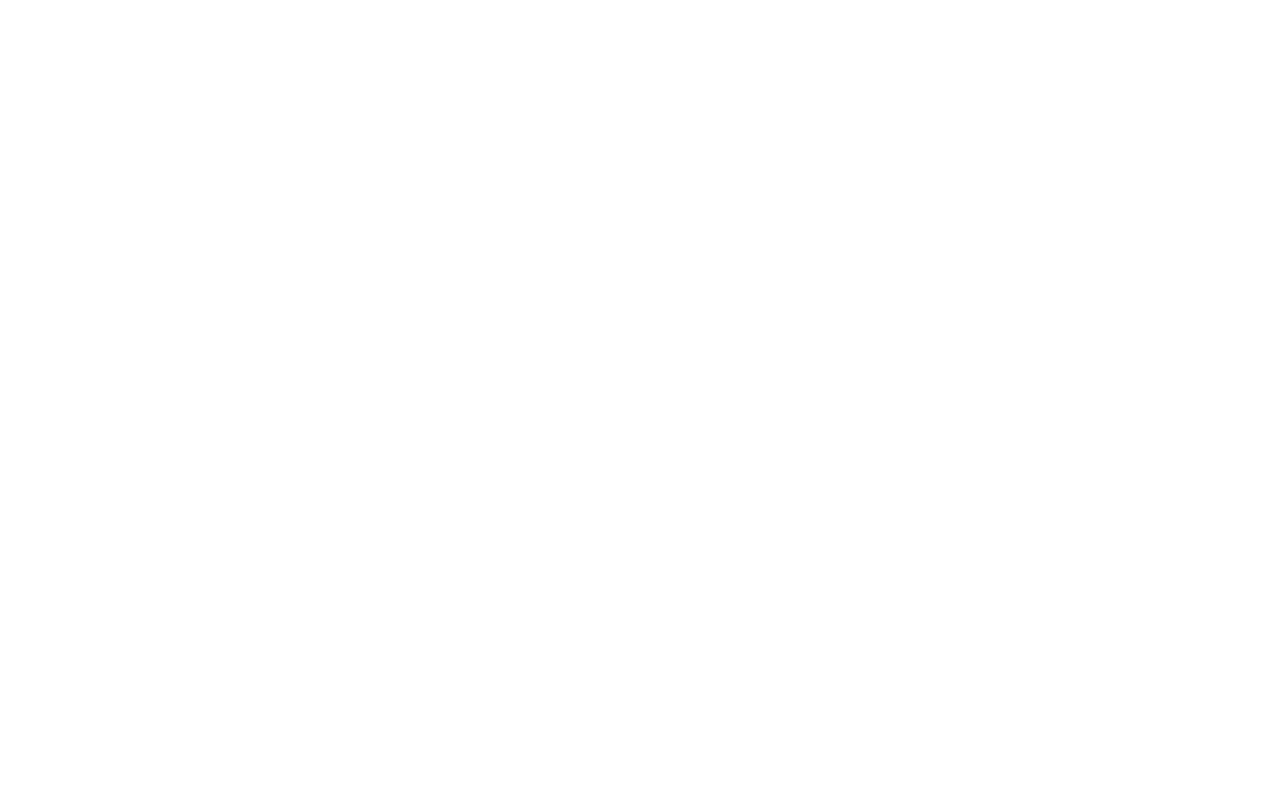
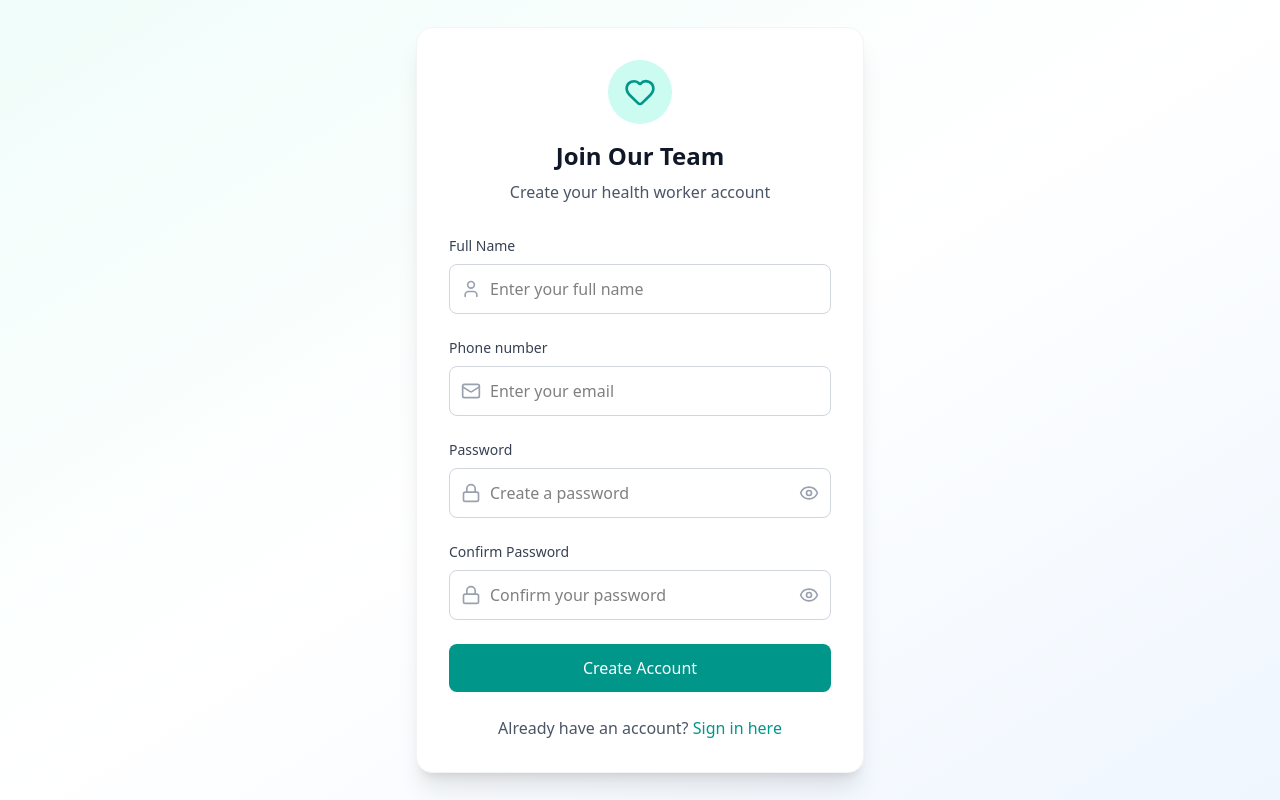
Before and after one commit to tuyishimejohnson/capstone-project, a React (Vite) app in the folder frontend/: page /signup in a window 1280 px wide. Before the commit this address had no page. Built offline with nearby package versions, Linux system fonts and the light colour scheme.

Commit message:
feat:add links for navigation

```diff
--- a/frontend/src/App.tsx
+++ b/frontend/src/App.tsx
@@ -47,6 +47,7 @@
       <Router>
         <Routes>
           <Route path="/" element={<LoginForm />} />
+          <Route path="/signup" element={<SignupForm />} />
           <Route path="/dashboard" element={<Dashboard />} />
         </Routes>
       </Router>
--- a/frontend/src/components/auth/LoginForm.tsx
+++ b/frontend/src/components/auth/LoginForm.tsx
@@ -2,7 +2,7 @@
 import { Eye, EyeOff, Mail, Lock, Heart } from "lucide-react";
 import { validateLoginForm } from "../../utils/validation";
 import type { FormErrors } from "../../types";
-import { Dashboard } from "../dashboard/Dashboard";
+import { Link } from "react-router-dom";
 import { useNavigate } from "react-router-dom";
 
 interface LoginFormProps {
@@ -146,12 +146,13 @@
           <div className="mt-6 text-center">
             <p className="text-gray-600">
               Don't have an account?{" "}
-              <button
+              <Link
+                to={"/signup"}
                 onClick={onSwitchToSignup}
                 className="text-teal-600 hover:text-teal-700 font-medium transition-colors"
               >
                 Sign up here
-              </button>
+              </Link>
             </p>
           </div>
         </div>
--- a/frontend/src/components/auth/SignupForm.tsx
+++ b/frontend/src/components/auth/SignupForm.tsx
@@ -2,16 +2,14 @@
 import { Eye, EyeOff, Mail, Lock, User, Heart } from "lucide-react";
 import { validateSignupForm } from "../../utils/validation";
 import type { FormErrors } from "../../types";
+import { Link } from "react-router";
 
 interface SignupFormProps {
   onSignup: (name: string, email: string, password: string) => void;
   onSwitchToLogin: () => void;
 }
 
-export const SignupForm: React.FC<SignupFormProps> = ({
-  onSignup,
-  onSwitchToLogin,
-}) => {
+export const SignupForm: React.FC<SignupFormProps> = () => {
   const [name, setName] = useState("");
   const [email, setEmail] = useState("");
   const [password, setPassword] = useState("");
@@ -37,10 +35,13 @@
 
     setErrors({});
     setIsLoading(true);
+    setName("");
+    setEmail("");
+    setPassword("");
+    setConfirmPassword("");
 
     // Simulate API call
     setTimeout(() => {
-      onSignup(name, email, password);
       setIsLoading(false);
     }, 1500);
   };
@@ -209,12 +210,13 @@
           <div className="mt-6 text-center">
             <p className="text-gray-600">
               Already have an account?{" "}
-              <button
-                onClick={onSwitchToLogin}
+              <Link
+                to={"/"}
+                type="button"
                 className="text-teal-600 hover:text-teal-700 font-medium transition-colors"
               >
                 Sign in here
-              </button>
+              </Link>
             </p>
           </div>
         </div>
```
